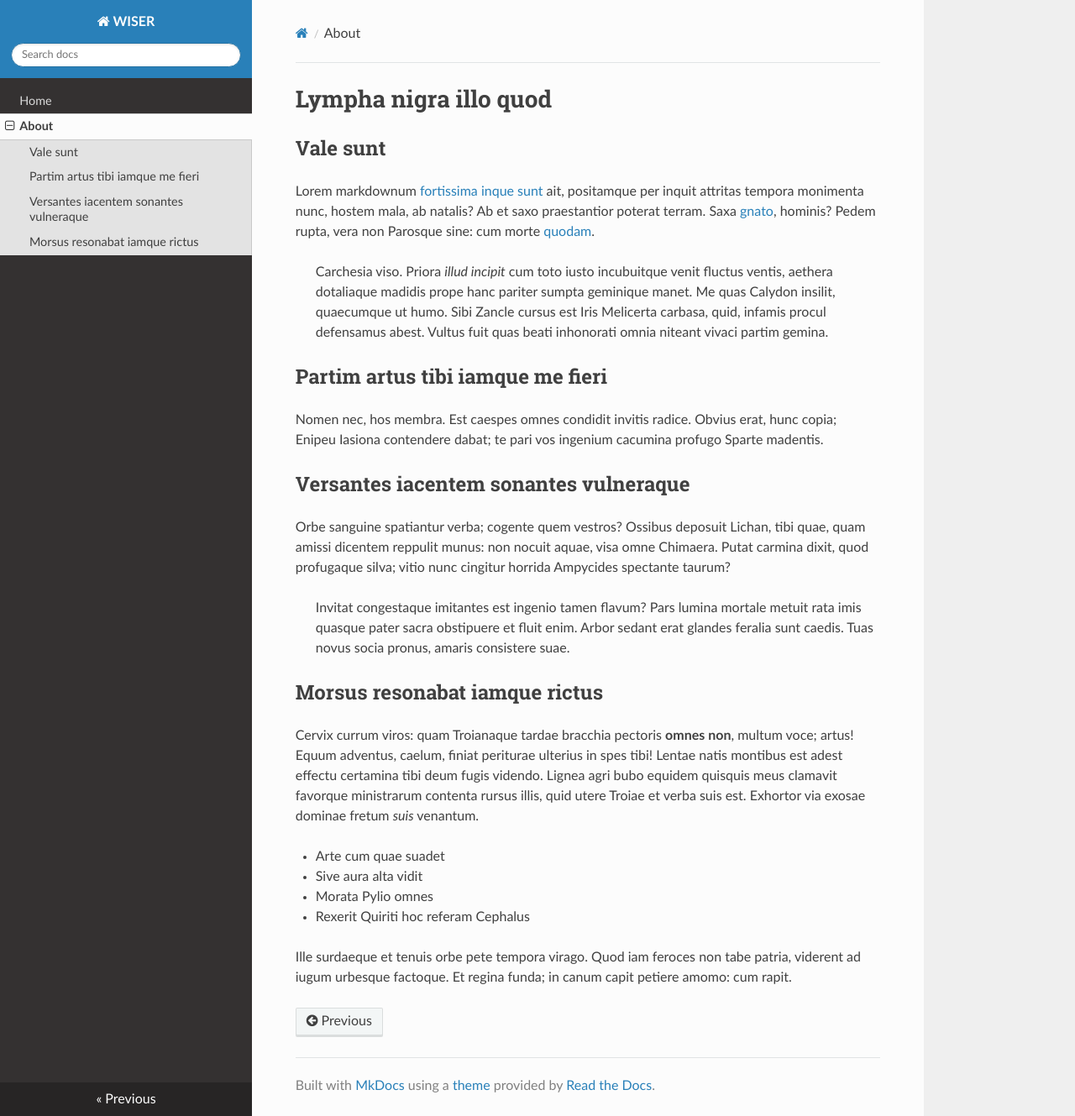
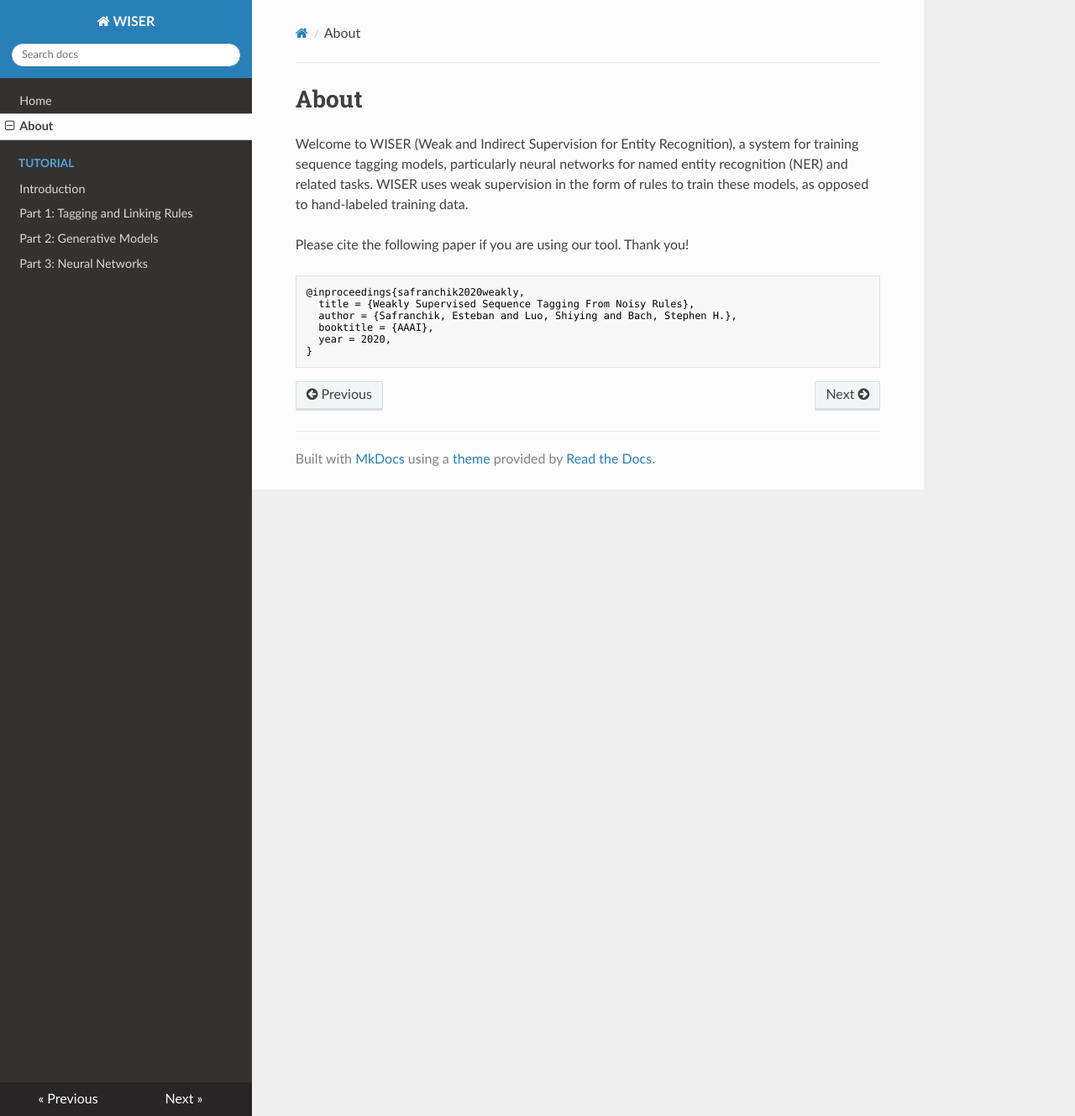
Before and after one commit to BatsResearch/wiser, an MkDocs documentation site: the page built from docs/about.md, in a window 1280 px wide and 1329 px high. Shown: the whole window at 84% size. Built offline with MkDocs 1.6.1, drawn with Linux system fonts in a browser that asks for light colours; nearby versions of some CDN libraries.

Commit message:
fill the tutorial content

````diff
--- a/docs/about.md
+++ b/docs/about.md
@@ -1,51 +1,14 @@
-# Lympha nigra illo quod
+# About
 
-## Vale sunt
+Welcome to WISER (Weak and Indirect Supervision for Entity Recognition), a system for training sequence tagging models, particularly neural networks for named entity recognition (NER) and related tasks. WISER uses weak supervision in the form of rules to train these models, as opposed to hand-labeled training data.
 
-Lorem markdownum [fortissima inque sunt](http://aeneas.io/) ait, positamque per
-inquit attritas tempora monimenta nunc, hostem mala, ab natalis? Ab et saxo
-praestantior poterat terram. Saxa
-[gnato](http://illaduri.org/quamcontendite.html), hominis? Pedem rupta, vera non
-Parosque sine: cum morte [quodam](http://www.amo.net/amnis.html).
+Please cite the following paper if you are using our tool. Thank you!
 
-> Carchesia viso. Priora *illud incipit* cum toto iusto incubuitque venit
-> fluctus ventis, aethera dotaliaque madidis prope hanc pariter sumpta geminique
-> manet. Me quas Calydon insilit, quaecumque ut humo. Sibi Zancle cursus est
-> Iris Melicerta carbasa, quid, infamis procul defensamus abest. Vultus fuit
-> quas beati inhonorati omnia niteant vivaci partim gemina.
-
-## Partim artus tibi iamque me fieri
-
-Nomen nec, hos membra. Est caespes omnes condidit invitis radice. Obvius erat,
-hunc copia; Enipeu Iasiona contendere dabat; te pari vos ingenium cacumina
-profugo Sparte madentis.
-
-## Versantes iacentem sonantes vulneraque
-
-Orbe sanguine spatiantur verba; cogente quem vestros? Ossibus deposuit Lichan,
-tibi quae, quam amissi dicentem reppulit munus: non nocuit aquae, visa omne
-Chimaera. Putat carmina dixit, quod profugaque silva; vitio nunc cingitur
-horrida Ampycides spectante taurum?
-
-> Invitat congestaque imitantes est ingenio tamen flavum? Pars lumina mortale
-> metuit rata imis quasque pater sacra obstipuere et fluit enim. Arbor sedant
-> erat glandes feralia sunt caedis. Tuas novus socia pronus, amaris consistere
-> suae.
-
-## Morsus resonabat iamque rictus
-
-Cervix currum viros: quam Troianaque tardae bracchia pectoris **omnes non**,
-multum voce; artus! Equum adventus, caelum, finiat periturae ulterius in spes
-tibi! Lentae natis montibus est adest effectu certamina tibi deum fugis videndo.
-Lignea agri bubo equidem quisquis meus clamavit favorque ministrarum contenta
-rursus illis, quid utere Troiae et verba suis est. Exhortor via exosae dominae
-fretum *suis* venantum.
-
-- Arte cum quae suadet
-- Sive aura alta vidit
-- Morata Pylio omnes
-- Rexerit Quiriti hoc referam Cephalus
-
-Ille surdaeque et tenuis orbe pete tempora virago. Quod iam feroces non tabe
-patria, viderent ad iugum urbesque factoque. Et regina funda; in canum capit
-petiere amomo: cum rapit.
+```bibtex
+@inproceedings{safranchik2020weakly,
+  title = {Weakly Supervised Sequence Tagging From Noisy Rules},
+  author = {Safranchik, Esteban and Luo, Shiying and Bach, Stephen H.},
+  booktitle = {AAAI},
+  year = 2020,
+}
+```
--- a/mkdocs.yml
+++ b/mkdocs.yml
@@ -3,4 +3,9 @@ site_url: https://github.com/BatsResearch/wiser
 nav:
     - Home: index.md
     - About: about.md
+    - Tutorial:
+        - 'Introduction': tutorial-intro.md
+        - 'Part 1: Tagging and Linking Rules': part-1.md
+        - 'Part 2: Generative Models': part-2.md
+        - 'Part 3: Neural Networks': part-3.md
 theme: readthedocs
````
Also changed, not shown: docs/index.md (+19 -12 lines), docs/part-1.md (added, +408 -0 lines), docs/part-2.md (added, +90 -0 lines), docs/part-3.md (added, +56 -0 lines), docs/tutorial-intro.md (added, +3 -0 lines).
